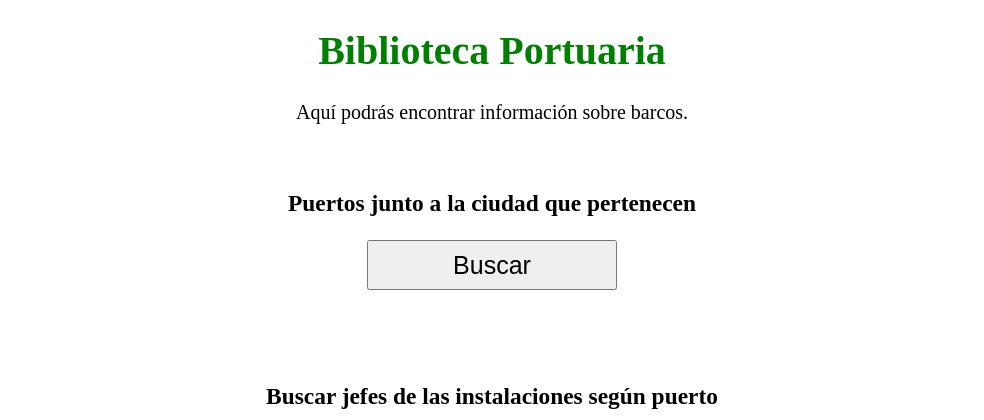
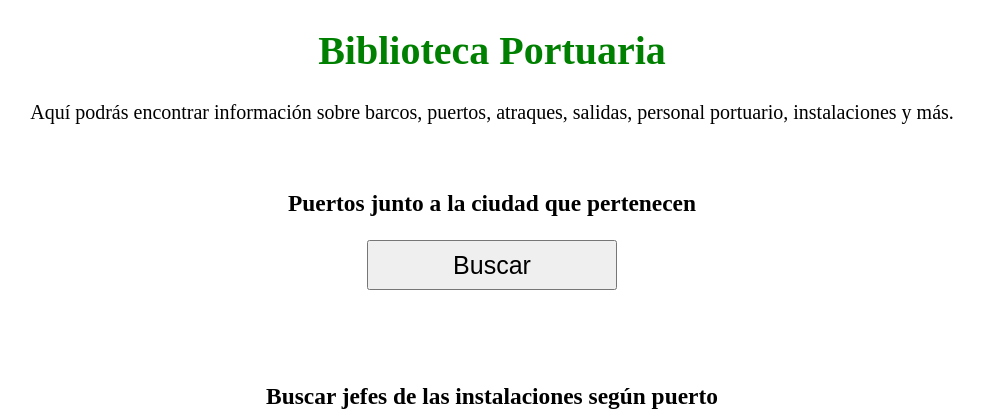
Before and after one commit to josejimenezp/IIC2413-Grupo37, a PHP site: page / in a window 1280 px wide. Shown: the top 420 px of the page, without its empty margins (156-1140 px from the left). Run offline with PHP 8.4, Linux system fonts and the light colour scheme.

Commit message:
Pagina parcial

```diff
--- a/Sites/index.php
+++ b/Sites/index.php
@@ -2,7 +2,7 @@
 
 <body>
   <h1 align="center">Biblioteca Portuaria </h1>
-  <p style="text-align:center;">Aquí podrás encontrar información sobre barcos.</p>
+  <p style="text-align:center;">Aquí podrás encontrar información sobre barcos, puertos, atraques, salidas, personal portuario, instalaciones y más.</p>
 
   <br>
 
```
